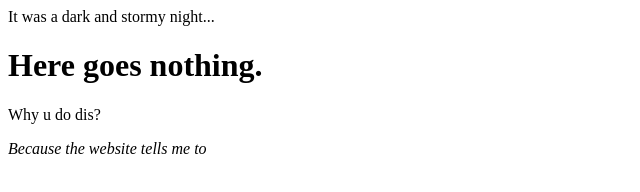
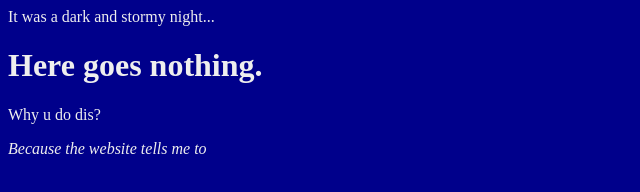
Before and after one commit to Brian-McGirk/fireside-story, a plain HTML site: page index.html in a window 1280 px wide. Shown: the whole page, without its empty margins (0-640 px from the left). Drawn offline with Linux system fonts and the light colour scheme.

Commit message:
added style.css

```diff
--- a/index.html
+++ b/index.html
@@ -1,4 +1,7 @@
 <html>
+  <head>
+    <link rel="stylesheet" type="text/css" href="style.css">
+  </head>
   <body>
     <p>It was a dark and stormy night...</p>
     <h1>Here goes nothing.</h1>
--- /dev/null
+++ b/style.css
@@ -0,0 +1,4 @@
+body {
+    color: #eeeeee;
+    background-color: darkblue;
+}
```
